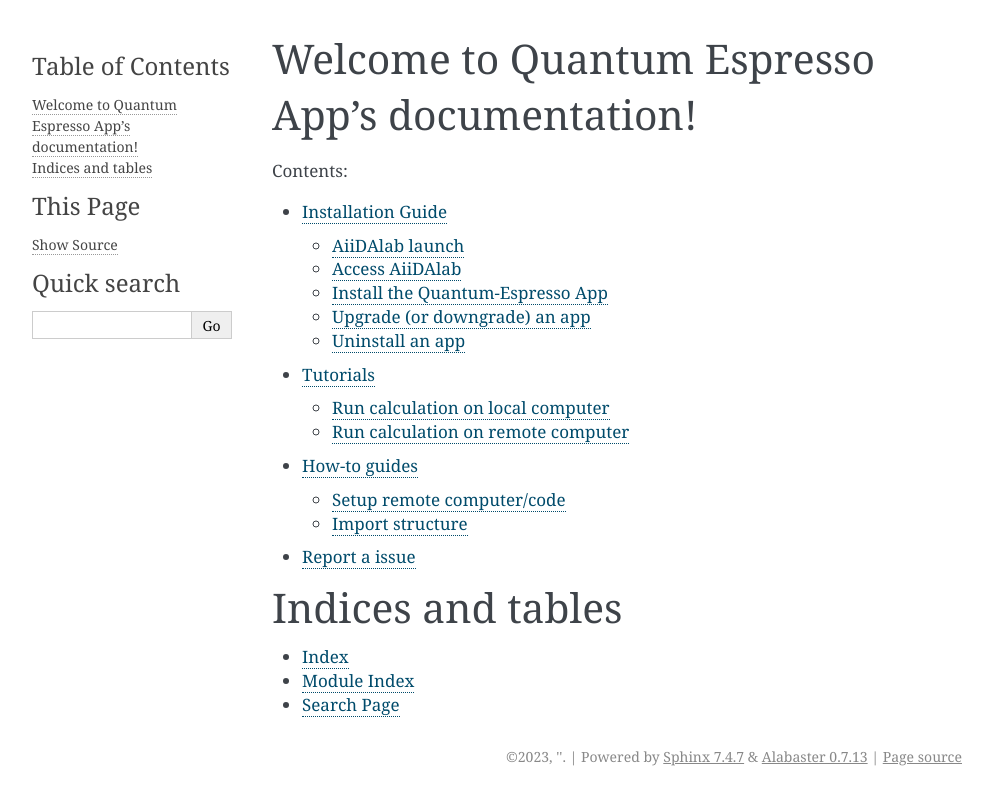
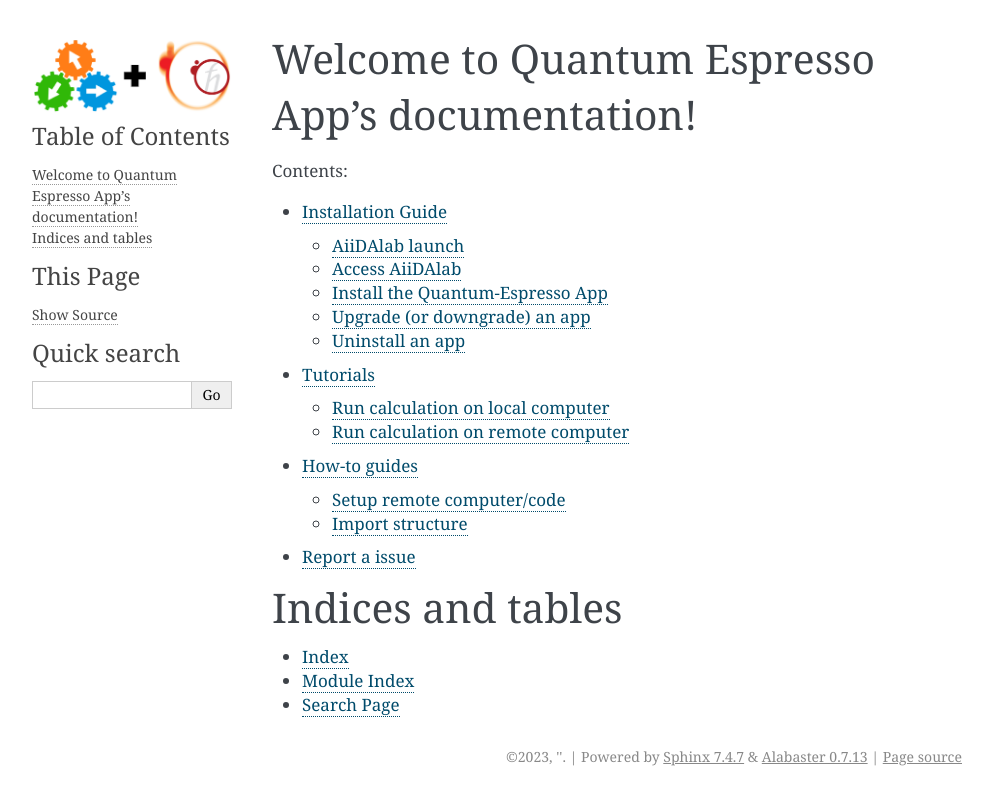
Before and after one commit to aiidalab/aiidalab-qe, a Sphinx documentation site: the page built from docs/source/index.rst, in a window 1280 px wide. Shown: the top 805 px of the page, without its empty margins (148-1141 px from the left). Built offline with Sphinx 7.4.7, drawn with Linux system fonts in a browser that asks for light colours.

Commit message:
Add temporary logo

```diff
--- a/docs/source/conf.py
+++ b/docs/source/conf.py
@@ -45,7 +45,10 @@
 # The theme to use for HTML and HTML Help pages.  See the documentation for
 # a list of builtin themes.
 #
-html_theme = 'alabaster'
+
+# The name of an image file (relative to this directory) to place at the top
+# of the sidebar.
+html_logo = "_static/images/aiidalab_qe_logo.png"
 
 # Add any paths that contain custom static files (such as style sheets) here,
 # relative to this directory. They are copied after the builtin static files,
```
Also changed, not shown: docs/source/_static/images/aiidalab_qe_logo.png (added).
